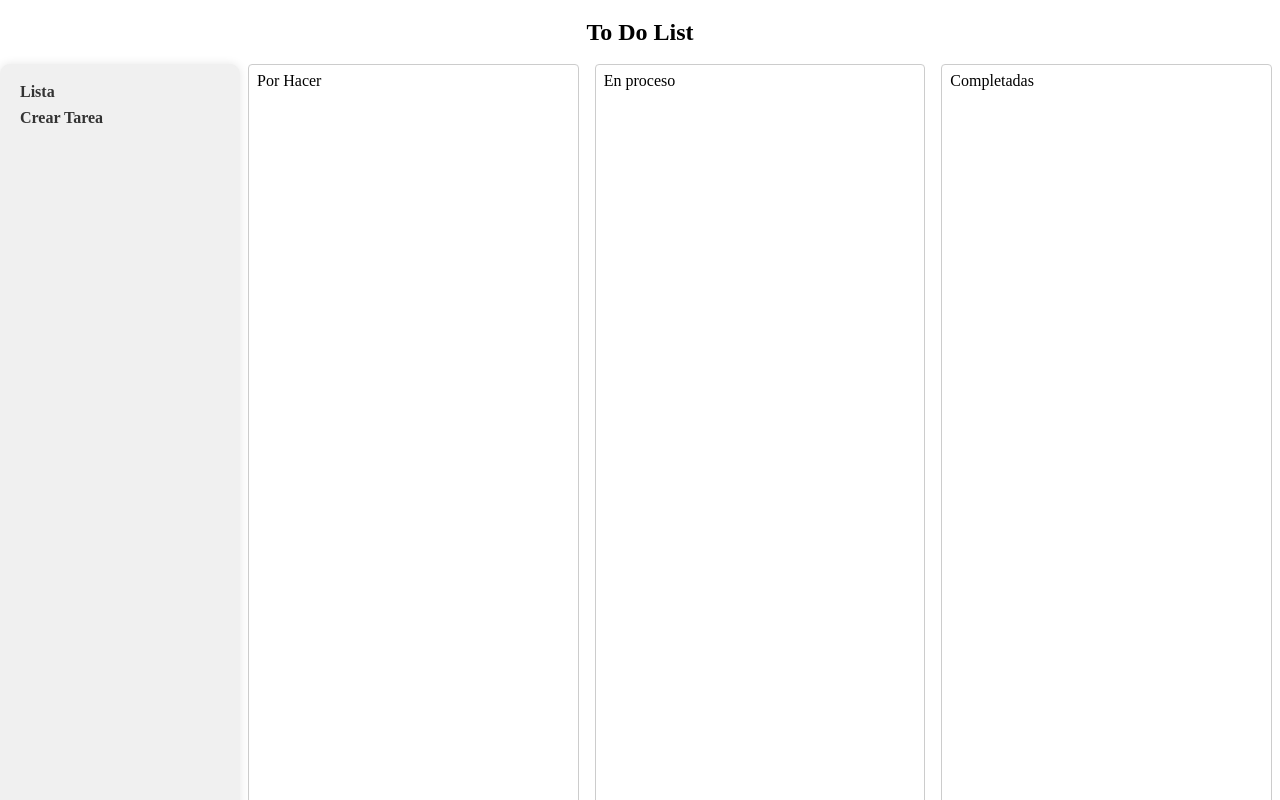
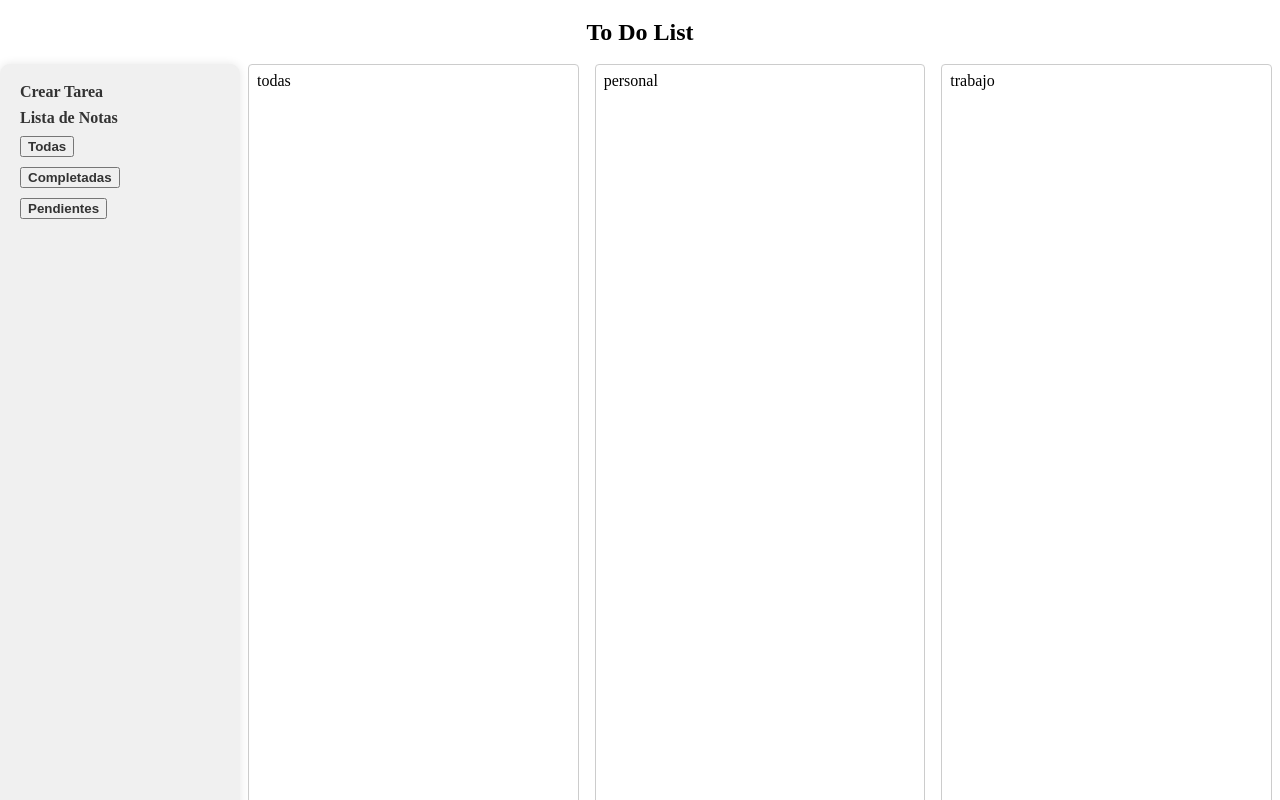
Before and after one commit to davt3r/To-Do-List, a Vue app: page / in a window 1280 px wide. Built offline with nearby package versions, Linux system fonts and the light colour scheme.

Commit message:
Filter feature added

```diff
--- a/src/components/Sidebar.vue
+++ b/src/components/Sidebar.vue
@@ -1,14 +1,22 @@
 <template>
   <div class="sidebar">
-    <router-link :to="{ name: 'home' }" class="sidebar-link">Lista</router-link>
     <router-link :to="{ name: 'create' }" class="sidebar-link">Crear Tarea</router-link>
+    <router-link :to="{ name: 'home' }" class="sidebar-link">Lista de Notas</router-link>
+    <button @click="filterTasks('todas')" class="sidebar-link">Todas</button>
+    <button @click="filterTasks(true)" class="sidebar-link">Completadas</button>
+    <button @click="filterTasks(false)" class="sidebar-link">Pendientes</button>
   </div>
 </template>
 
 <script>
 export default {
   // eslint-disable-next-line vue/multi-word-component-names
-  name: 'Sidebar'
+  name: 'Sidebar',
+  methods: {
+    filterTasks(completed) {
+      this.$emit('filter-changed', completed)
+    }
+  }
 }
 </script>
 
--- a/src/components/TaskForm.vue
+++ b/src/components/TaskForm.vue
@@ -6,15 +6,12 @@
       @keyup.enter="submitTask"
       placeholder="Agregar una descripción"
     />
-    <select v-model="taskStatus">
-      <option value="todo">Por hacer</option>
-      <option value="inProgress">En progreso</option>
-      <option value="done">Finalizada</option>
-    </select>
+    <label for="completed-checkbox">Completada:</label>
+    <input type="checkbox" id="completed-checkbox" v-model="completed" />
     <select v-model="taskCategory">
+      <option value="todas">Todo</option>
       <option value="personal">Personal</option>
       <option value="trabajo">Trabajo</option>
-      <option value="todo">Todo</option>
     </select>
     <button @click="submitTask">Agregar</button>
   </div>
@@ -26,8 +23,8 @@ export default {
     return {
       newTask: '',
       newDescription: '',
-      taskStatus: 'todo',
-      taskCategory: 'personal'
+      completed: false,
+      taskCategory: 'todas'
     }
   },
   methods: {
@@ -36,17 +33,16 @@ export default {
         const newTask = {
           text: this.newTask,
           description: this.newDescription,
-          status: this.taskStatus,
+          status: this.completed ? 'done' : 'todo',
           category: this.taskCategory,
-          completed: false
+          completed: this.completed
         }
-        console.log(newTask, 'TaskForm submitTask')
 
         this.$emit('task-added', newTask)
 
         this.newTask = ''
         this.newDescription = ''
-        this.taskStatus = 'todo'
+        this.completed = false
         this.taskCategory = 'personal'
       }
     }
--- a/src/views/CreateTaskView.vue
+++ b/src/views/CreateTaskView.vue
@@ -22,37 +22,26 @@ export default {
   methods: {
     addTask(task) {
       let tasks = JSON.parse(localStorage.getItem('tasks')) || {
-        todo: [],
-        inProgress: [],
-        done: []
+        todas: [],
+        personal: [],
+        trabajo: []
       }
-      console.log(
-        JSON.parse(localStorage.getItem('tasks')),
-        'Tareas en localStorage antes de agregar una nueva tarea'
-      )
-      console.log(task, 'Nueva tarea recibida')
-      console.log(task.status, 'Estado de la nueva tarea')
 
-      // Distribuir la tarea en la columna correspondiente
-      switch (task.status) {
-        case 'todo':
-          tasks.todo.push(task)
+      switch (task.category) {
+        case 'todas':
+          tasks.todas.push(task)
           break
-        case 'inProgress':
-          tasks.inProgress.push(task)
+        case 'personal':
+          tasks.personal.push(task)
           break
-        case 'done':
-          tasks.done.push(task)
+        case 'trabajo':
+          tasks.trabajo.push(task)
           break
         default:
-          console.error('Estado de tarea no válido:', task.status)
       }
 
       localStorage.setItem('tasks', JSON.stringify(tasks))
-      console.log(
-        JSON.parse(localStorage.getItem('tasks')),
-        'Tareas en localStorage después de agregar una nueva tarea'
-      )
+
       this.$router.push({ name: 'home' })
     }
   }
--- a/src/views/HomeView.vue
+++ b/src/views/HomeView.vue
@@ -2,26 +2,14 @@
   <div class="home-view">
     <HeaderTitle />
     <div class="content">
-      <Sidebar />
+      <Sidebar @filter-changed="handleFilterChanged" />
       <div class="task-columns">
         <TaskColumn
-          title="Por Hacer"
-          :tasks="tasks.todo"
-          columnType="todo"
-          @edit-task="editTask"
-          @delete-task="deleteTask"
-        />
-        <TaskColumn
-          title="En proceso"
-          :tasks="tasks.inProgress"
-          columnType="inProgress"
-          @edit-task="editTask"
-          @delete-task="deleteTask"
-        />
-        <TaskColumn
-          title="Completadas"
-          :tasks="tasks.done"
-          columnType="done"
+          v-for="(category, categoryName) in tasks"
+          :key="categoryName"
+          :title="categoryName"
+          :tasks="filteredTasks(categoryName)"
+          :columnType="categoryName"
           @edit-task="editTask"
           @delete-task="deleteTask"
         />
@@ -44,10 +32,11 @@ export default {
   data() {
     return {
       tasks: {
-        todo: [],
-        inProgress: [],
-        done: []
-      }
+        todas: [],
+        personal: [],
+        trabajo: []
+      },
+      showCompleted: null
     }
   },
   methods: {
@@ -55,7 +44,6 @@ export default {
       const storedTasks = localStorage.getItem('tasks')
       if (storedTasks) {
         this.tasks = JSON.parse(storedTasks)
-        console.log('Tareas cargadas desde localStorage:', this.tasks)
       }
     },
     editTask({ index, column, updatedTask }) {
@@ -68,7 +56,20 @@ export default {
     },
     updateLocalStorage() {
       localStorage.setItem('tasks', JSON.stringify(this.tasks))
-    }
+    },
+    handleFilterChanged(completed) {
+      this.showCompleted = completed !== 'todas' ? completed : null
+      this.printFilteredTasks()
+    },
+    filteredTasks(category) {
+      if (this.showCompleted === null) {
+        return this.tasks[category]
+      } else if (this.showCompleted === true || this.showCompleted === false) {
+        return this.tasks[category].filter((task) => task.completed === this.showCompleted)
+      }
+    },
+
+    printFilteredTasks() {}
   },
   created() {
     this.loadTasks()
```
